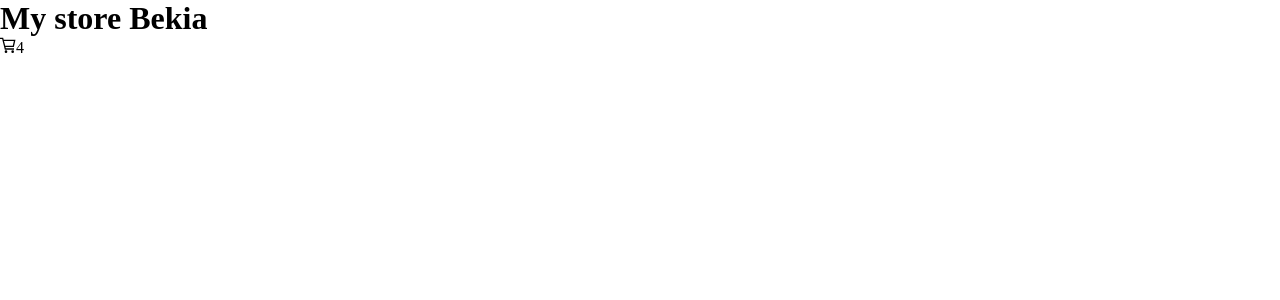
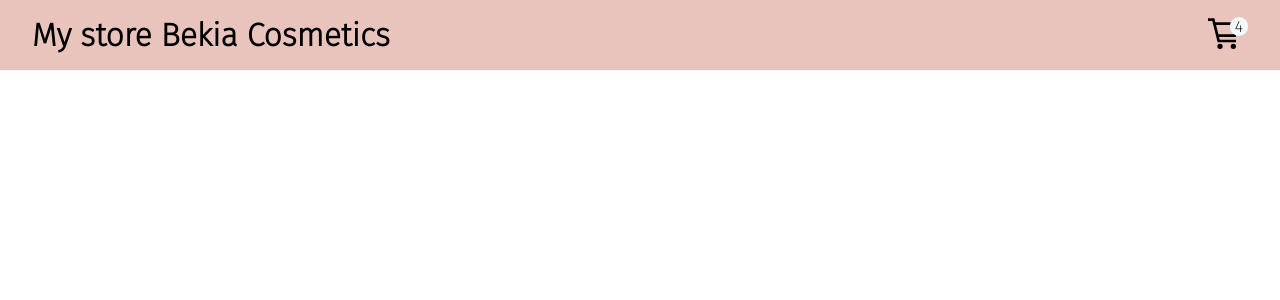
Before and after one commit to dorodrig/react-template, a React app in the folder redux-toolkit-shopping-cart/: page / in a window 1280 px wide. Shown: the top 300 px of the page. Built offline with nearby package versions, Linux system fonts and the light colour scheme; the HTML template or start-up script is replaced by a standard one.

Commit message:
React-redux: styles header

```diff
--- a/redux-toolkit-shopping-cart/src/components/navbar/NavBar.jsx
+++ b/redux-toolkit-shopping-cart/src/components/navbar/NavBar.jsx
@@ -1,12 +1,15 @@
 //instalar la libreria de iconos npm install react-icons
 import { GrCart } from "react-icons/gr";
+import { useSelector } from "react-redux";
 const NavBar = () => {
+  //obtiene el valor de un state
+  const { amount } = useSelector((store) => store.cart);
   return (
     <header>
-      <h1>My store Bekia</h1>
+      <h1>My store Bekia Cosmetics</h1>
       <div className="amount-container">
         <GrCart className="cart-icon" />
-        <span className="badge">4</span>
+        <span className="badge">{amount}</span>
       </div>
     </header>
   );
--- a/redux-toolkit-shopping-cart/src/features/cart/cartSlice.js
+++ b/redux-toolkit-shopping-cart/src/features/cart/cartSlice.js
@@ -2,7 +2,7 @@ import { createSlice } from '@reduxjs/toolkit';
 
 const initialState = {
     cartItem: [],
-    amount: 0,
+    amount: 4,
     total: 0,
 }
 
--- /dev/null
+++ b/redux-toolkit-shopping-cart/src/styles/_components.scss
@@ -0,0 +1 @@
+@use "./components/navbar.scss"
--- a/redux-toolkit-shopping-cart/src/styles/_variables.scss
+++ b/redux-toolkit-shopping-cart/src/styles/_variables.scss
@@ -1,2 +1,7 @@
 //fuentes de aplicacion
 $font-family: 'Fira Sans', sans-serif;
+
+//colores
+$header-bg-color:#e9c4bc;
+$header-color:#000000;
+$badge-bg-color:#f3f9f9;
--- /dev/null
+++ b/redux-toolkit-shopping-cart/src/styles/components/navbar.scss
@@ -0,0 +1,33 @@
+@use "../variables" as v;
+header{
+    background-color:v.$header-bg-color;
+    display: flex;
+    justify-content:  space-between;
+    align-items: center;
+    padding: 1rem 2rem;
+    h1{
+        color: v.$header-color;
+        font-family: v.$font-family;
+        font-weight: 800;
+    }
+    .amount-container{
+        .cart-icon{
+        font-size: 2rem;
+        path{
+            stroke: v.$header-color;
+        }
+        }
+        .badge{
+         font-size: 1rem;
+         background-color:v.$badge-bg-color;
+         color: v.$header-color;
+         padding: 0 5px;
+         vertical-align: top;
+         margin-left: -10px;
+         font-family: v.$font-family;
+         border-radius: 10px;
+         font-weight: 700px;
+
+        }
+    }
+}
--- a/redux-toolkit-shopping-cart/src/styles/styles.scss
+++ b/redux-toolkit-shopping-cart/src/styles/styles.scss
@@ -1,2 +1,3 @@
 @use "reset";
 @use "fonts";
+@use "components";
```
